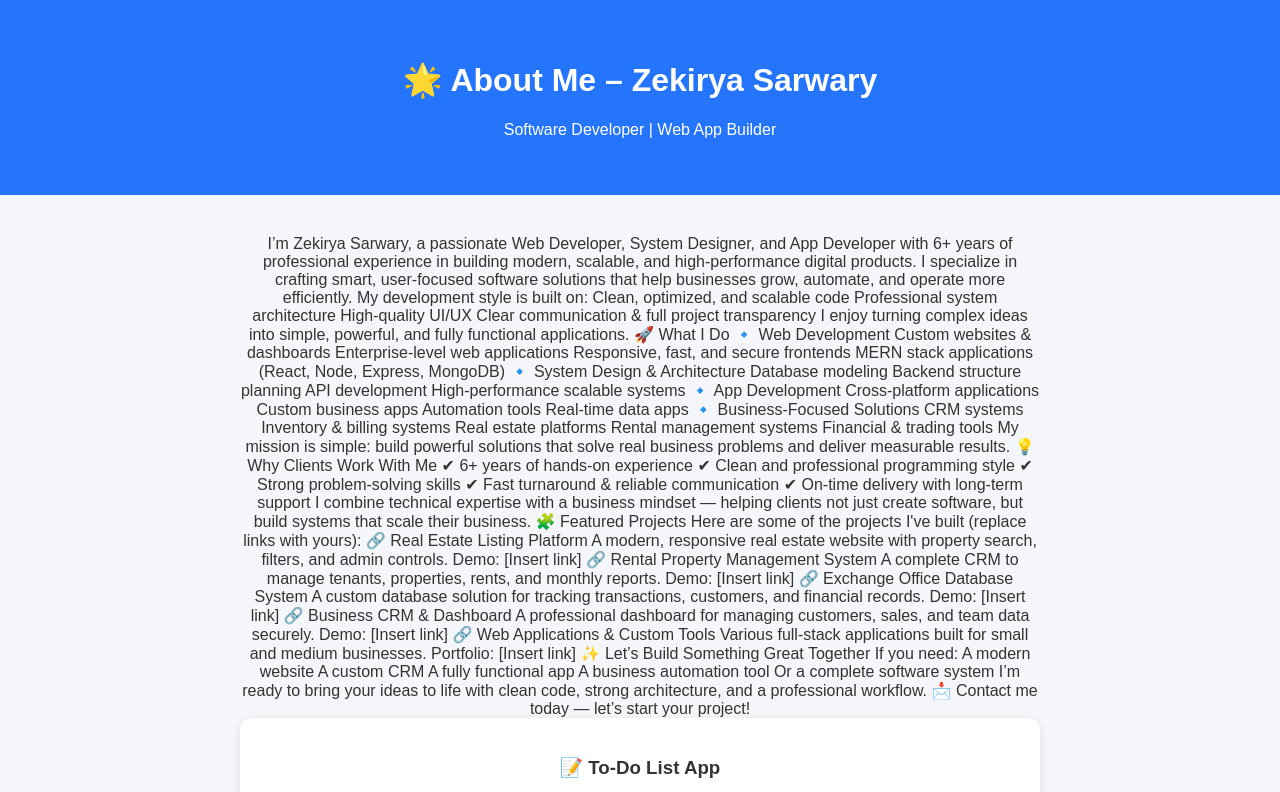
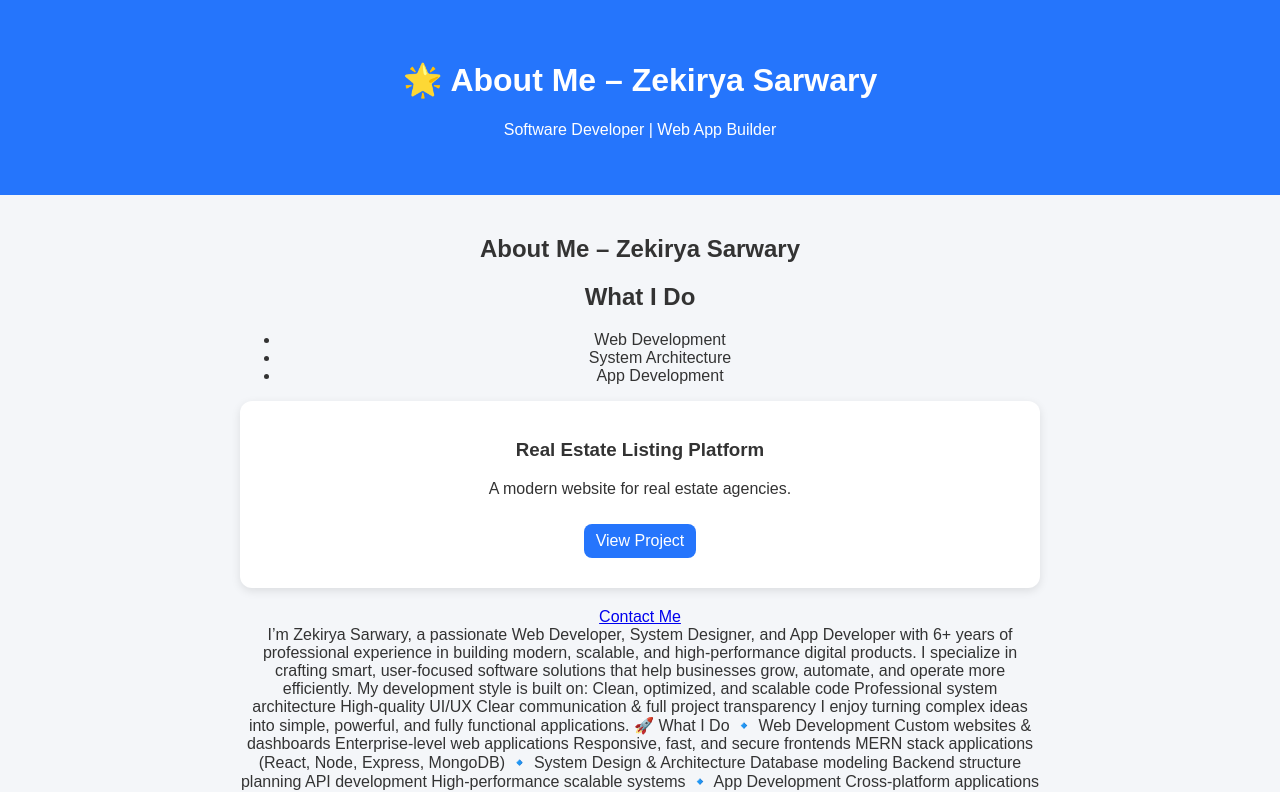
Before and after one commit to zekirya-sarwary/zekirya-portfolio, a React (Create React App) app: page / in a window 1280 px wide. Shown: the top 792 px of the page. Built offline with nearby package versions, Linux system fonts and the light colour scheme.

Commit message:
update portfolio content

```diff
--- a/src/App.js
+++ b/src/App.js
@@ -27,7 +27,24 @@ function App() {
       </header>
 
       <section className="projects">
-        <div>
+      <h1 class="section-title">About Me – Zekirya Sarwary</h1>
+<h2 class="subheading">What I Do</h2>
+
+<ul class="skills-list">
+   <li>Web Development</li>
+   <li>System Architecture</li>
+   <li>App Development</li>
+</ul>
+
+<div class="project-card">
+   <h3>Real Estate Listing Platform</h3>
+   <p>A modern website for real estate agencies.</p>
+   <div class="project-link"><a href="#">View Project</a></div>
+</div>
+
+<a class="contact-btn" href="#contact">Contact Me</a>
+
+        <div className=".portfolio-container">
         I’m Zekirya Sarwary, a passionate Web Developer, System Designer, and App Developer with 6+ years of professional experience in building modern, scalable, and high-performance digital products.
 I specialize in crafting smart, user-focused software solutions that help businesses grow, automate, and operate more efficiently.
 
```
